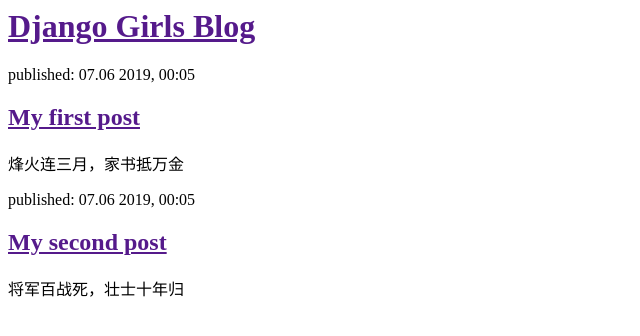
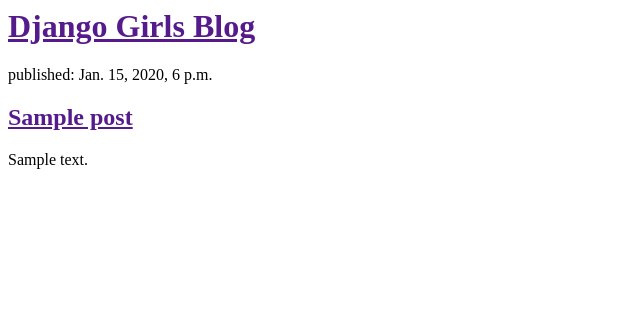
Before and after one commit to ykfq/django-blog, a Django app: template blog/templates/blog/post_list.html in a window 1280 px wide. Shown: the top 336 px of the page, without its empty margins (0-640 px from the left). Run offline with Django 3.2, Linux system fonts and the light colour scheme; the template is opened without the code that fills it: values that come from a table or form of the project are taken from there, others are empty; tables that the repository leaves empty hold one stand-in row (values such as "Sample post").

Commit message:
Modified templates to display posts from database.

```diff
--- a/blog/templates/blog/post_list.html
+++ b/blog/templates/blog/post_list.html
@@ -7,16 +7,13 @@
             <h1><a href=""> Django Girls Blog</a> </h1>
         </div>
 
-        <div>
-            <p>published: 07.06 2019, 00:05</p>
-            <h2> <a href="">My first post</a></h2>
-            <p>烽火连三月，家书抵万金</p>
-        </div>
+        {% for post in posts %}
+            <div>
+                <p>published: {{ post.published_date }}</p>
+                <h2> <a href="">{{ post.title }}</a></h2>
+                <p>{{ post.text|linebreaksbr }}</p>
+            </div>
+        {% endfor %}
 
-        <div>
-            <p>published: 07.06 2019, 00:05</p>
-            <h2><a href="">My second post</a></h2>
-            <p>将军百战死，壮士十年归</p>
-        </div>
     </body>
 </html>
--- a/blog/views.py
+++ b/blog/views.py
@@ -1,6 +1,8 @@
 from django.shortcuts import render
+from django.utils import timezone
+from .models import Post
 
 # Create your views here.
-
 def post_list(request):
-    return render(request, 'blog/post_list.html', {})
+    posts = Post.objects.filter(published_date__lte=timezone.now()).order_by('published_date')
+    return render(request, 'blog/post_list.html', {'posts': posts})
```
